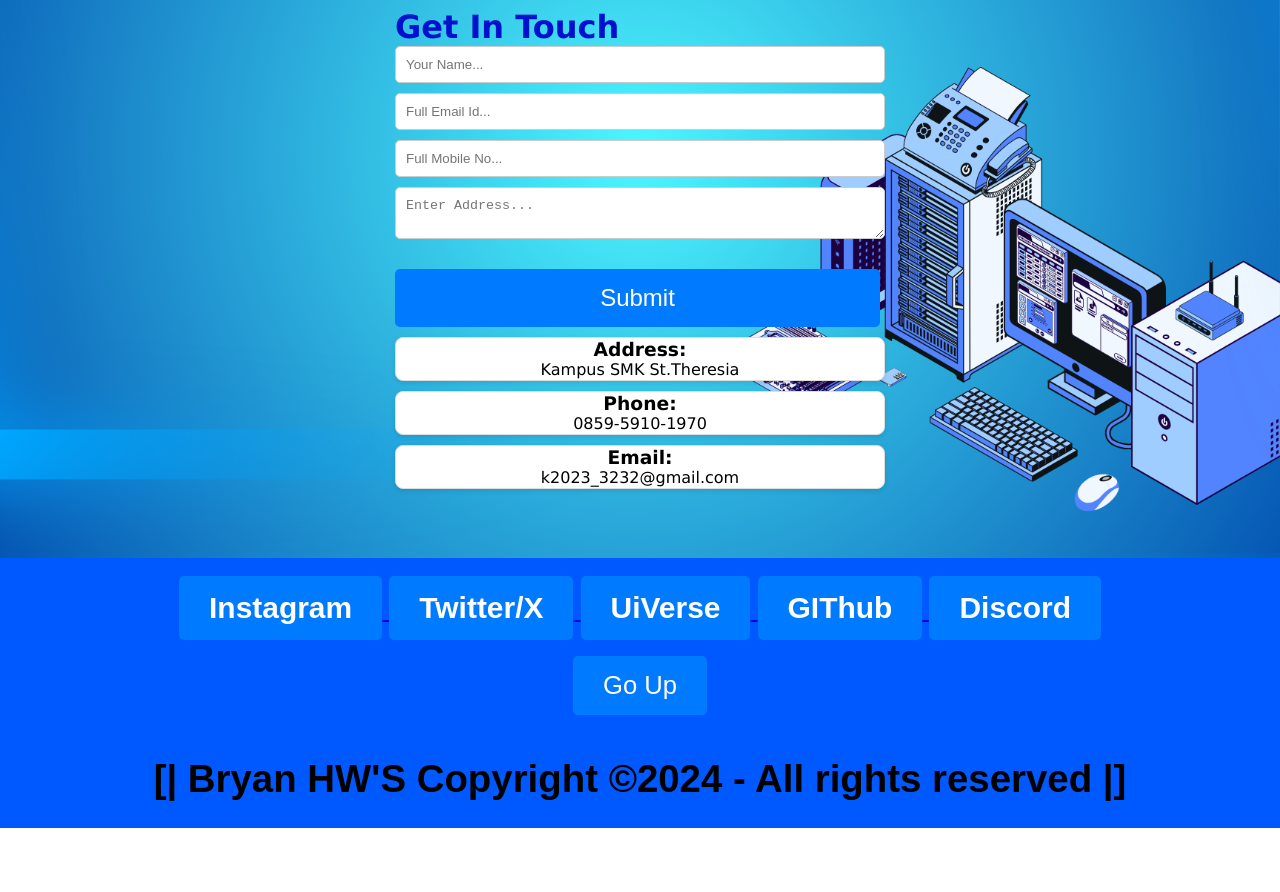
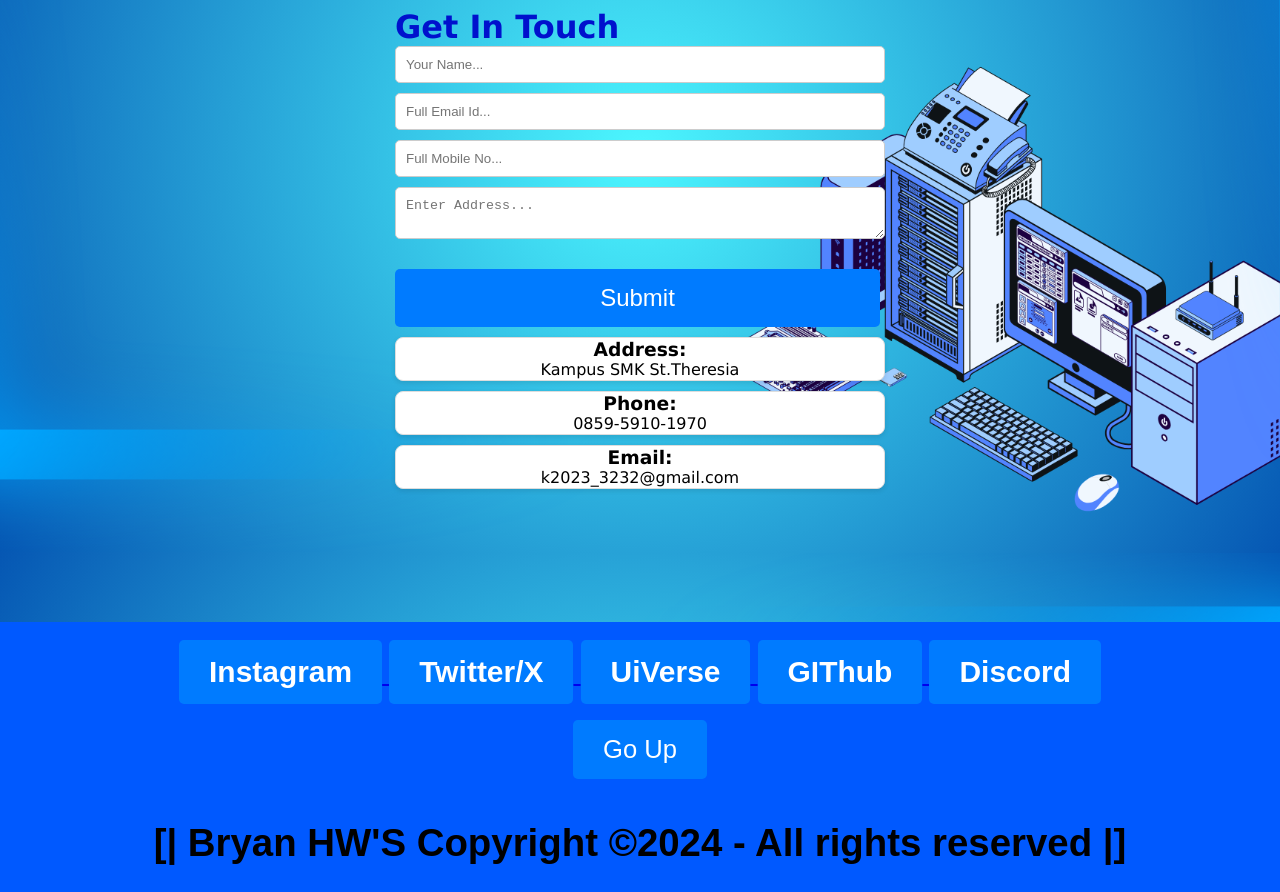
Before and after one commit to its-yan/Tugas-Sts-j.d, a plain HTML site: page index.html in a window 1280 px wide. Shown: the part 3447-4339 px from the top of the page. Before the commit the page ends 4275 px from the top, so only its background shows below. Drawn offline with Linux system fonts and the light colour scheme.

Commit message:
Update juals.css

```diff
--- a/juals.css
+++ b/juals.css
@@ -504,7 +504,7 @@ button {
   width: 100%;
   padding: 2px;
   display: flex;
-  margin-top: 5vw;
+  margin-top: 10vw;
   align-items: center;
   flex-direction: column;
   background: #0059ff;
```
